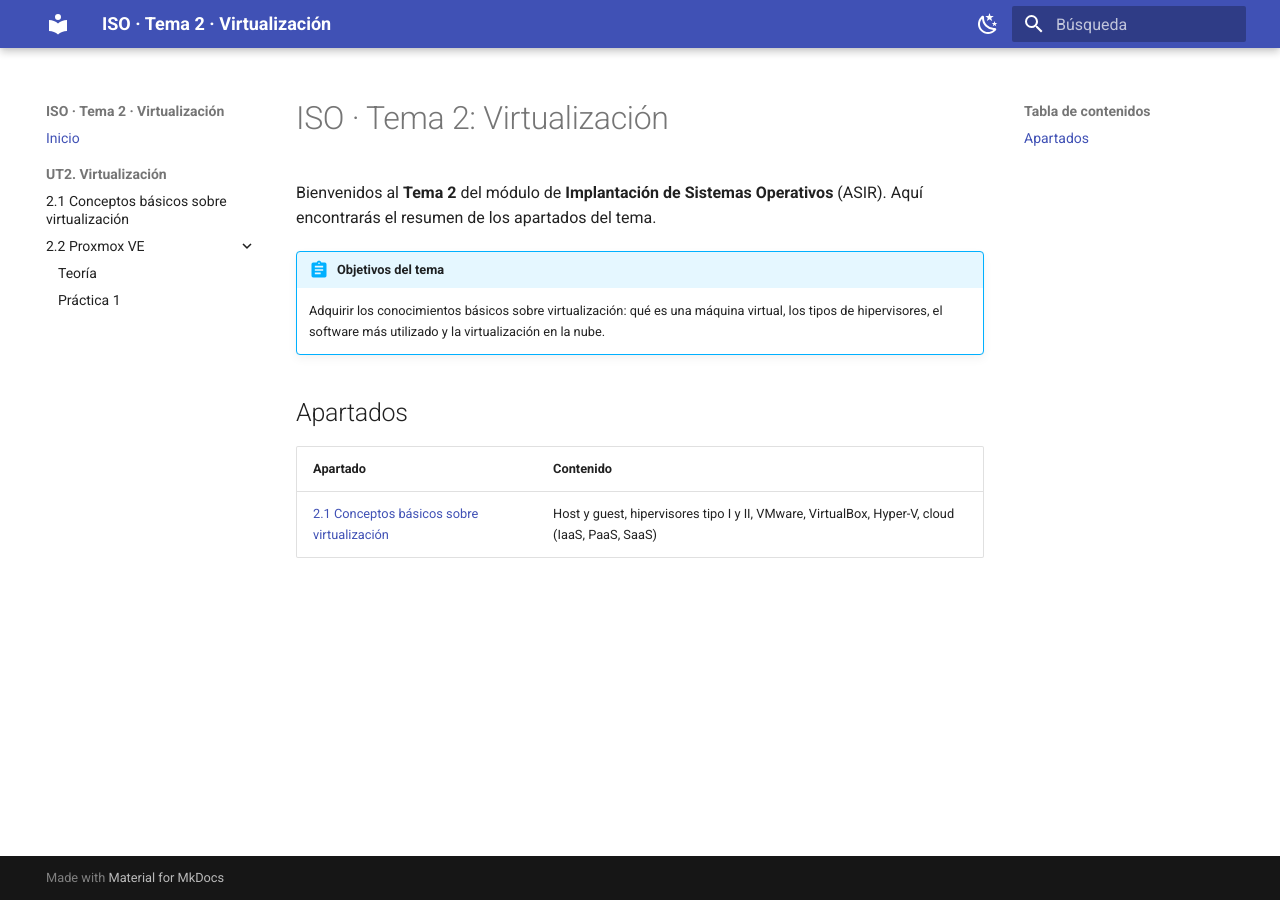
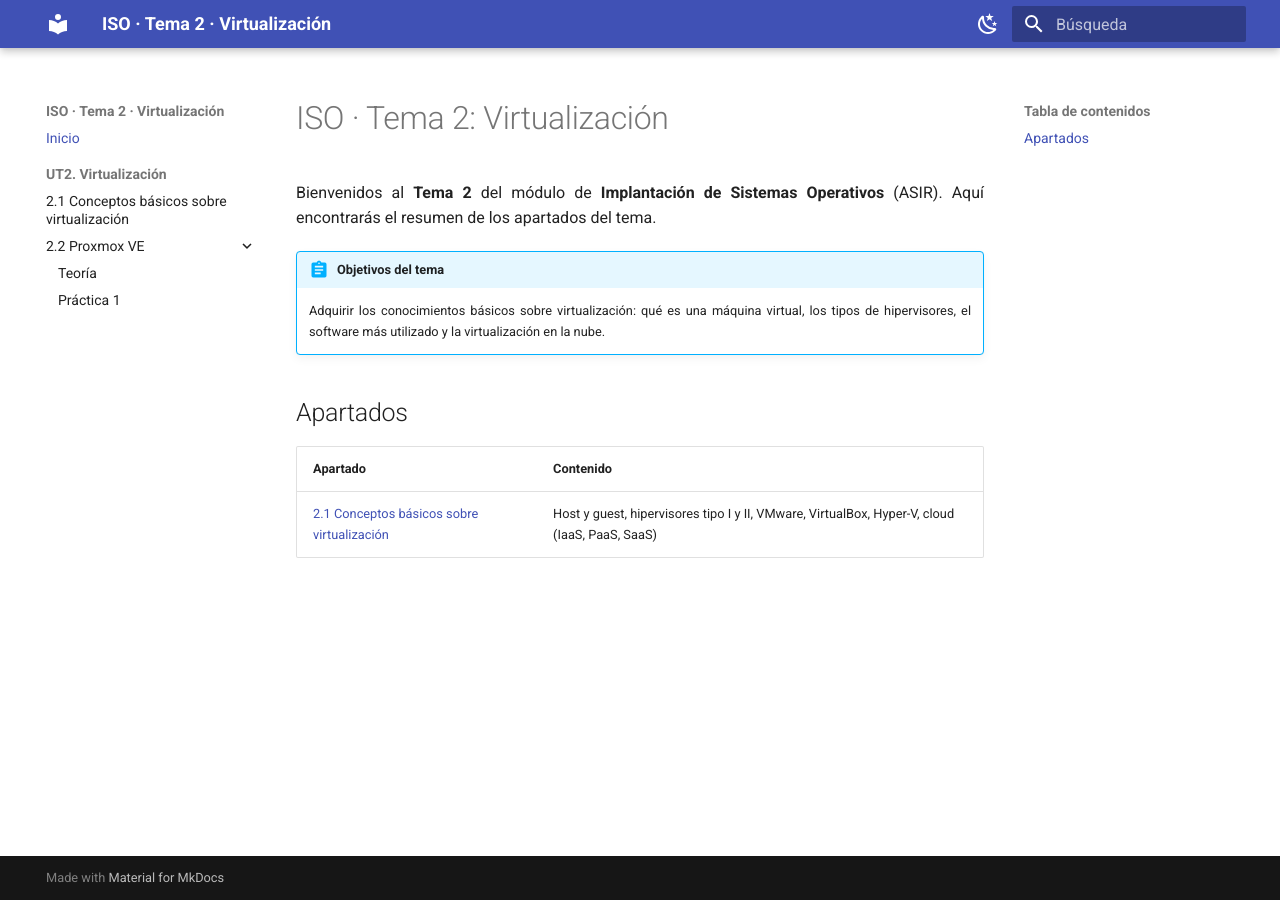
Before and after one commit to maysorribes/iso-tema2, an MkDocs documentation site: the page built from docs/index.md, in a window 1280 px wide. Built offline with MkDocs 1.6.1 and Material for MkDocs 9.7.7, drawn with Linux system fonts in a browser that asks for light colours.

Commit message:
practica de proxmox justificada

```diff
--- a/docs/assets/extra.css
+++ b/docs/assets/extra.css
@@ -3,3 +3,7 @@
   display: block;
   margin: 1rem auto;
 }
+.md-typeset p,
+.md-typeset li {
+  text-align: justify;
+}
```
Also changed, not shown: 1 other file.
